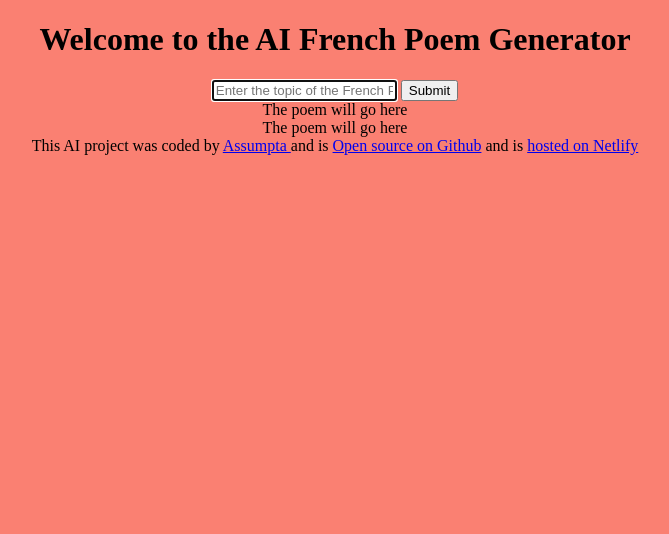
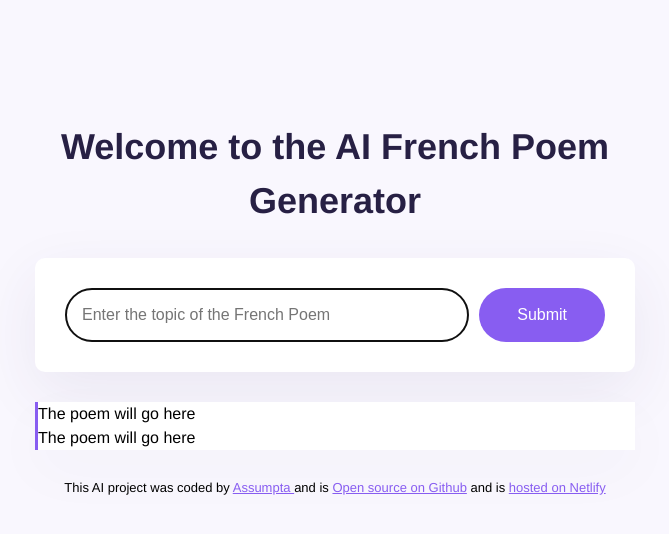
Before and after one commit to Assumpta-tech/french-poem-generator, a plain HTML site: page index.html in a window 1280 px wide. Shown: the whole page, without its empty margins (305-974 px from the left). Drawn offline with Linux system fonts and the light colour scheme.

Commit message:
Added styling to the project

```diff
--- a/index.html
+++ b/index.html
@@ -7,6 +7,7 @@
     <title>AI Poem Generator</title>
   </head>
   <body>
+    <div class="container">
       <header>
         <h1>Welcome to the AI French Poem Generator</h1>
       </header>
@@ -18,10 +19,11 @@
             autofocus
             required
             autocomplete="off"
+            class="instructions"
           />
-        <input type="submit" />
+          <input type="submit" class="submit-button" />
         </form>
-      <div>
+        <div class="poem">
           The poem will go here
           <br />
           The poem will go here
@@ -41,6 +43,7 @@
         and is
         <a href="https://french-generator.netlify.app/"> hosted on Netlify</a>
       </footer>
+    </div>
 
     <script src="src/index.js"></script>
   </body>
--- a/src/style.css
+++ b/src/style.css
@@ -1,4 +1,69 @@
 body {
-  background: salmon;
+  background-color: #f9f7fe;
+  font-family: Helvetica, Arial, sans-serif;
+}
+
+a {
+  color: #885df1;
+}
+
+.container {
+  margin: 120px auto;
+  max-width: 600px;
+}
+
+header {
+  margin-bottom: 30px;
+}
+
+h1 {
   text-align: center;
+  font-weight: 800;
+  font-size: 36px;
+  line-height: 1.5;
+  color: #272044;
 }
+
+form {
+  padding: 30px;
+  background-color: white;
+  box-shadow: 0px 20px 60px rgba(65, 50, 100, 0.08);
+  border-radius: 10px;
+  display: flex;
+  margin-bottom: 30px;
+}
+.instructions {
+  padding: 16px;
+  border: 1px solid rgba(39, 33, 66, 0.5);
+  width: 90%;
+  font-size: 16px;
+  border-radius: 50px;
+  line-height: 20px;
+  color: #272044;
+}
+
+.submit-button {
+  margin-left: 10px;
+  background-color: #885df1;
+  color: white;
+  border: none;
+  width: 150px;
+  font-size: 16px;
+  border-radius: 50px;
+  padding: 14px 24px;
+}
+
+.poem {
+  font-size: 16px;
+  background-color: #fff;
+  padding: 2;
+  line-height: 24px;
+  border-left: 3px solid #885df1;
+  box-shadow: 0px 20px 60px rgba(65, 50, 100, 0.03);
+}
+
+footer {
+  text-align: center;
+  font-size: 13px;
+  margin-top: 30px;
+}
```
Lines whose indentation alone changed are shown as unchanged.
